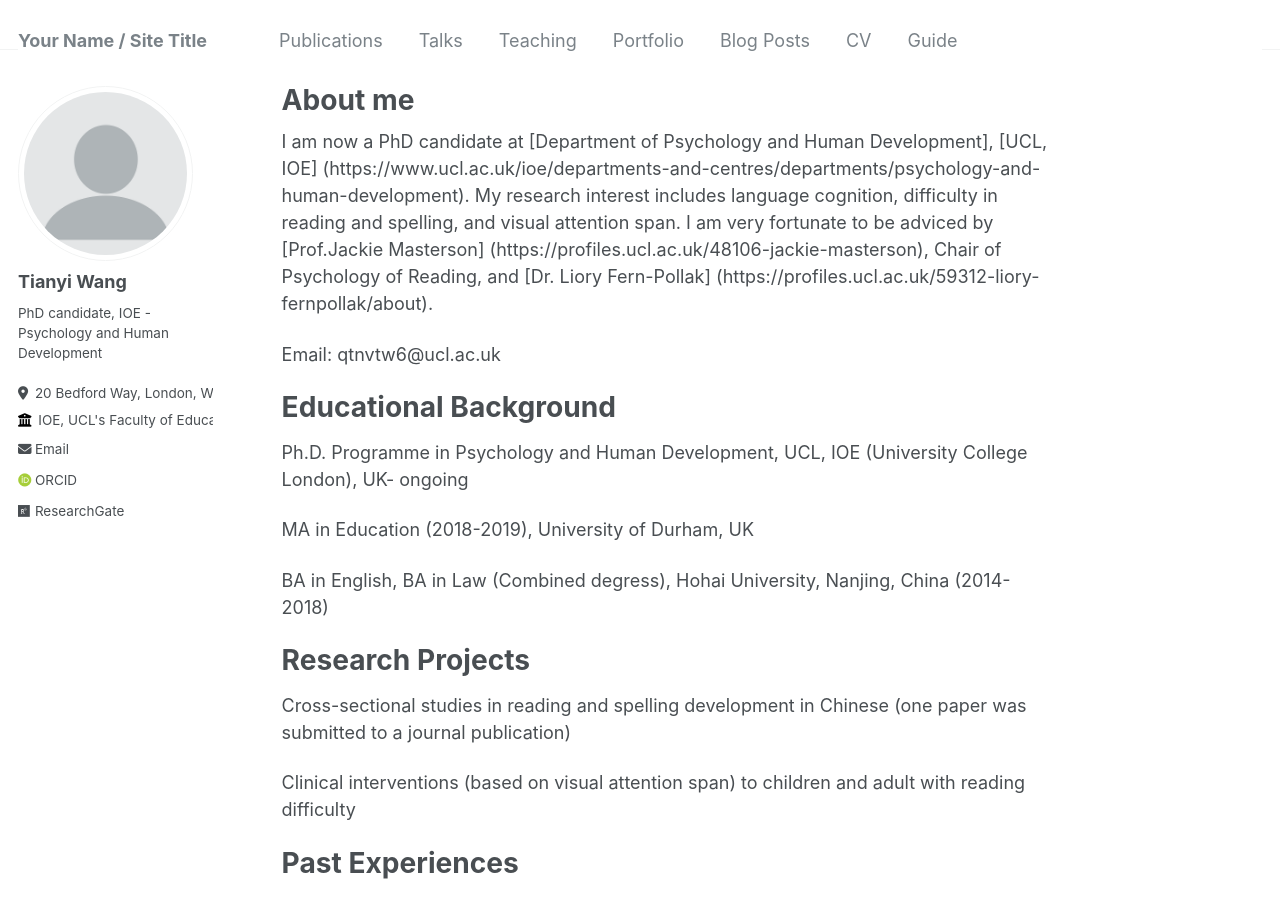
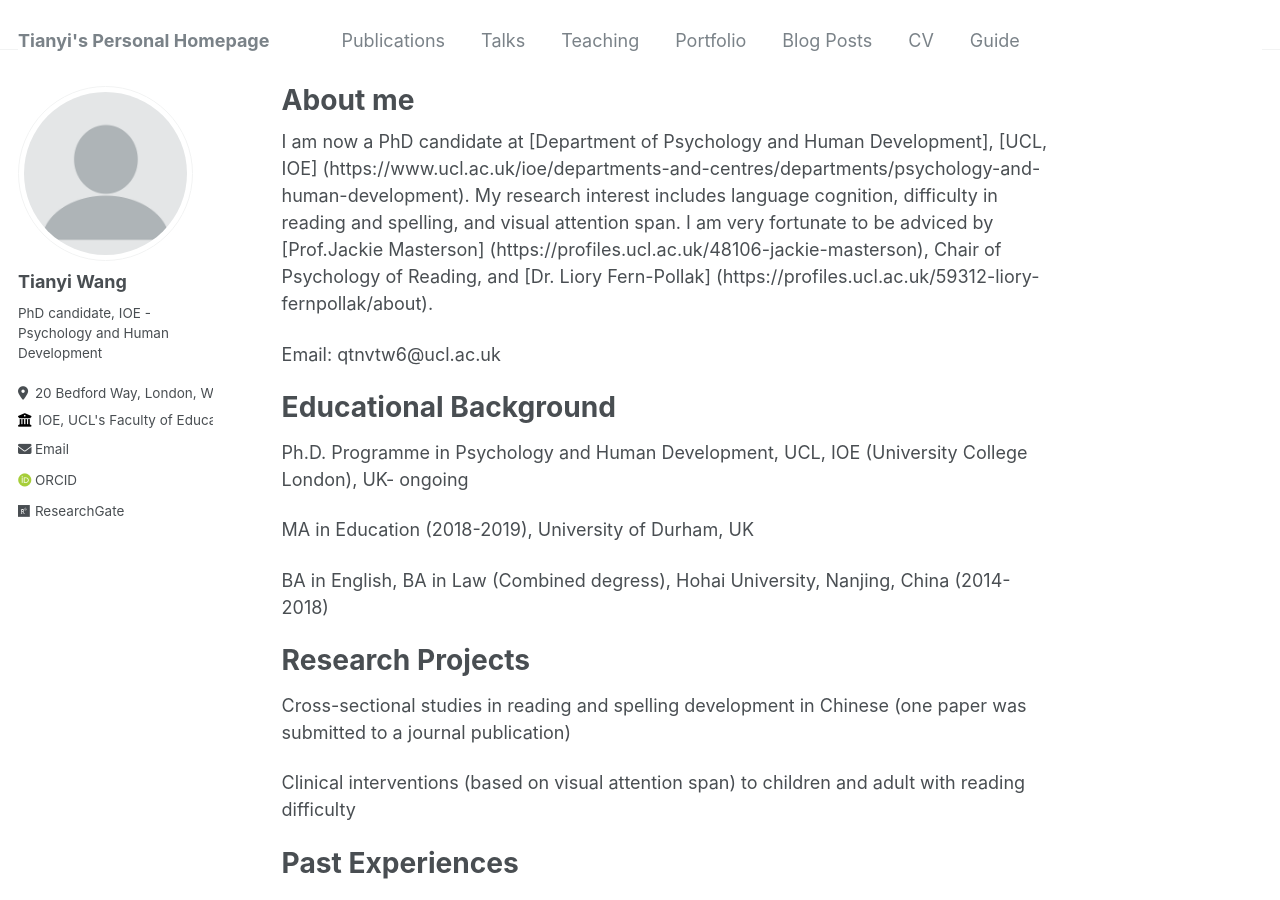
Before and after one commit to TianIEee/Tianyiw.github.io, a Jekyll site: the page built from _pages/about.md, in a window 1280 px wide and 900 px high. Built offline with Jekyll 4.4.1, drawn with Linux system fonts in a browser that asks for light colours; some web fonts are replaced.

Commit message:
Update _config.yml

```diff
--- a/_config.yml
+++ b/_config.yml
@@ -8,7 +8,7 @@
 
 # Basic Site Settings
 locale                   : "en-US"
-title                    : "Your Name / Site Title"
+title                    : "Tianyi's Personal Homepage"
 title_separator          : "-"
 name                     : &name "Your Name"
 description              : &description "personal description"
```
